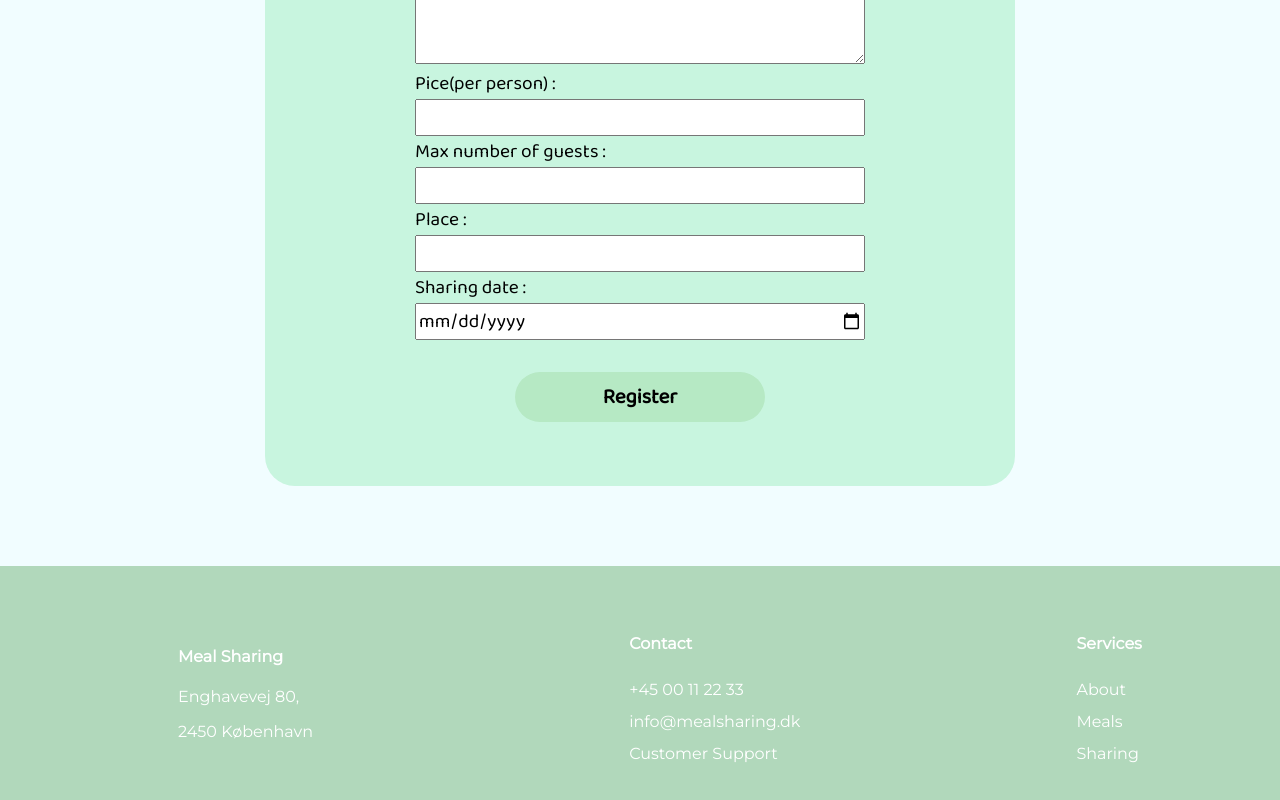
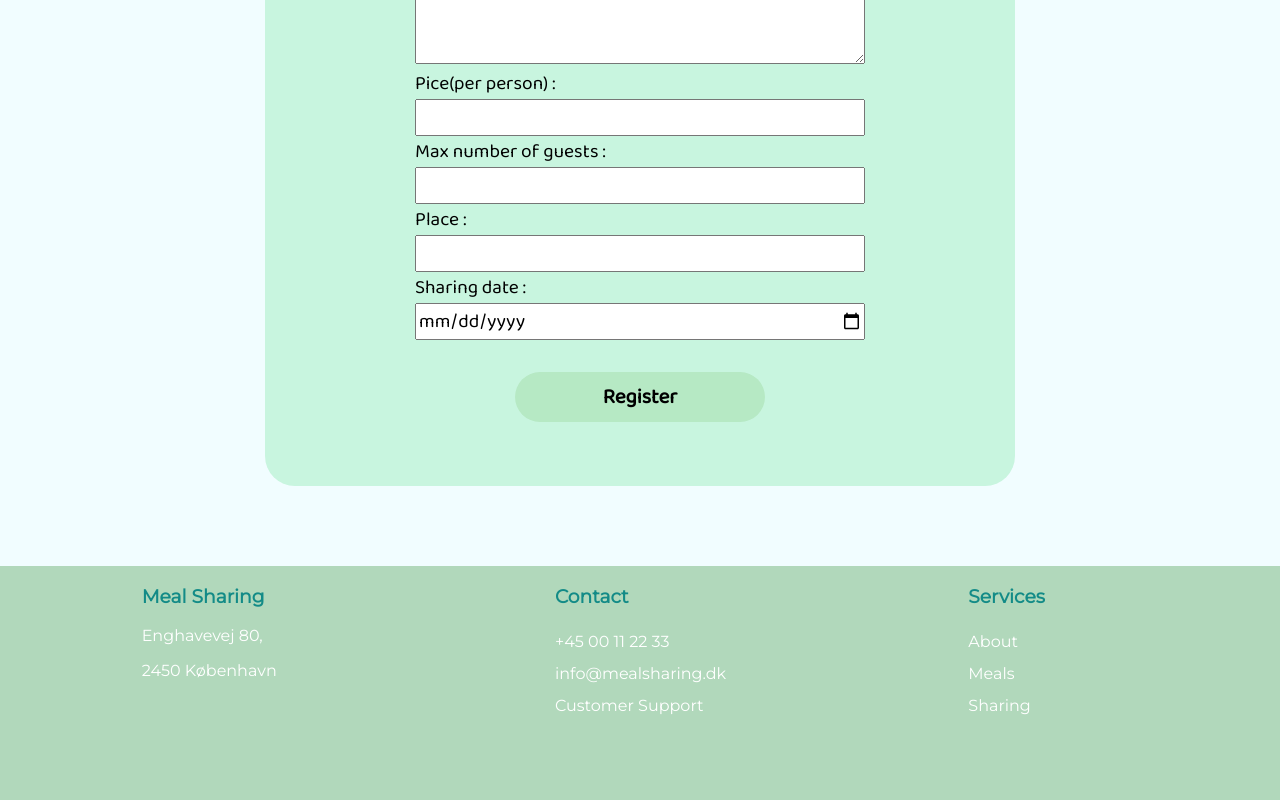
Before and after one commit to JiuTak/meal-sharing, a React app: page /sharing in a window 1280 px wide. Shown: the part 534-1334 px from the top of the page. Built offline with nearby package versions, Linux system fonts and the light colour scheme; no server answers.

Commit message:
fixed few errors

```diff
--- a/src/client/components/Footer.js
+++ b/src/client/components/Footer.js
@@ -6,19 +6,16 @@ export default function Footer() {
     <Container>
       <ul className="footer-container">
         <li>
-          <div className="footer-content">
-            <div className="">
-                <h4>Meal Sharing</h4>
+          <ul className="footer-content">
+            <h3>Meal Sharing</h3>
             <p>Enghavevej 80,</p>
             <p>2450 København</p>
-            </div>
-          </div>
+          </ul>
         </li>
 
         <li>
-          <div className="footer-content">
-            <ul className="footer-contact">
-            <h4>Contact</h4>
+          <ul className="footer-content">
+            <h3>Contact</h3>
             <li>
               <a href="tel:004561608800">+45 00 11 22 33</a>
             </li>
@@ -29,20 +26,22 @@ export default function Footer() {
               <a href="/support">Customer Support</a>
             </li>
           </ul>
-          </div>
         </li>
 
         <li>
-          <div className="footer-content">
-            <h4>Services</h4>
-                <ul class="links-wrapper" style={{ padding:"unset"}}>
-                    <li><a>About</a></li>
-                    <li><a>Meals</a></li>
-                    <li><a>Sharing</a></li>
+          <ul className="footer-content">
+            <h3>Services</h3>
+            <li>
+              <a href="/about">About</a>
+            </li>
+            <li>
+              <a href="/meals">Meals</a>
+            </li>
+            <li>
+              <a href="/sharing">Sharing</a>
+            </li>
           </ul>
-          </div>
         </li>
-
       </ul>
     </Container>
   );
@@ -54,27 +53,51 @@ const Container = styled.div`
   width: 100vw;
   margin: unset;
 
+  h3 {
+    color: #138b87;
+  }
+
   a {
     text-decoration: unset;
     color: white;
     line-height: 2rem;
+    transition: all 0.6s linear;
+
+    &:hover {
+      cursor: pointer;
+      color: #49945E;
+      transition: all 0.3 ease;
+      text-decoration: overline;
+    }
+  }
+
+  p {
+    text-align: left;
+    width: 210px;
   }
 
   li {
     list-style-type: none;
+    width: 210px;
   }
 
   .footer-container {
     display: flex;
     justify-content: space-around;
-        align-items: center;
+    align-items: flex-start;
     background-color: #b1d8bb;
     color: white;
     list-style-type: none;
-        max-width: 1300px;
     height: 250px;
     margin: unset;
 
+    @media (max-width: 960px) {
+      display: flex;
+      flex-direction: column;
+      align-items: center;
+      justify-content: space-between;
+      height: 100%;
+    }
   }
 
   .footer-content {
@@ -82,6 +105,6 @@ const Container = styled.div`
     flex-direction: column;
     justify-content: flex-start;
     align-content: flex-start;
-
+    padding: unset;
   }
 `;
```
Lines whose indentation alone changed are shown as unchanged.
